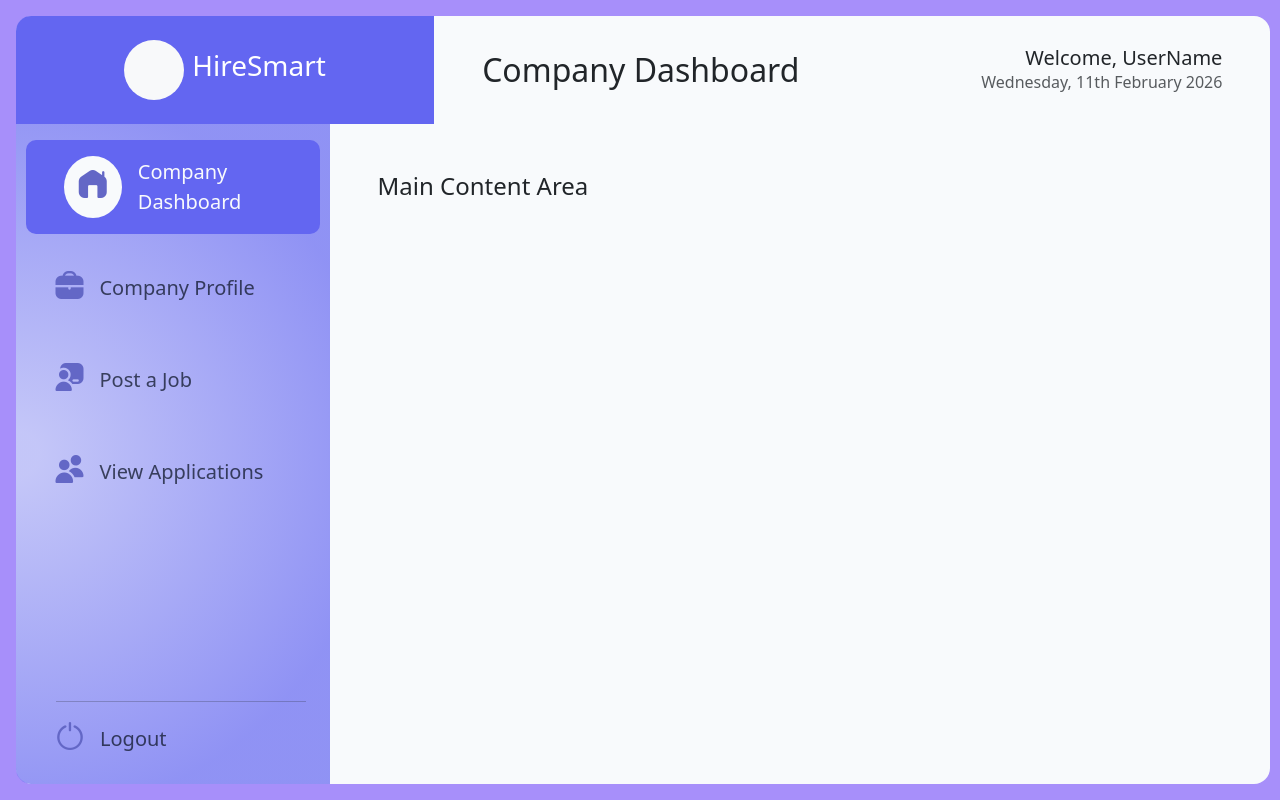
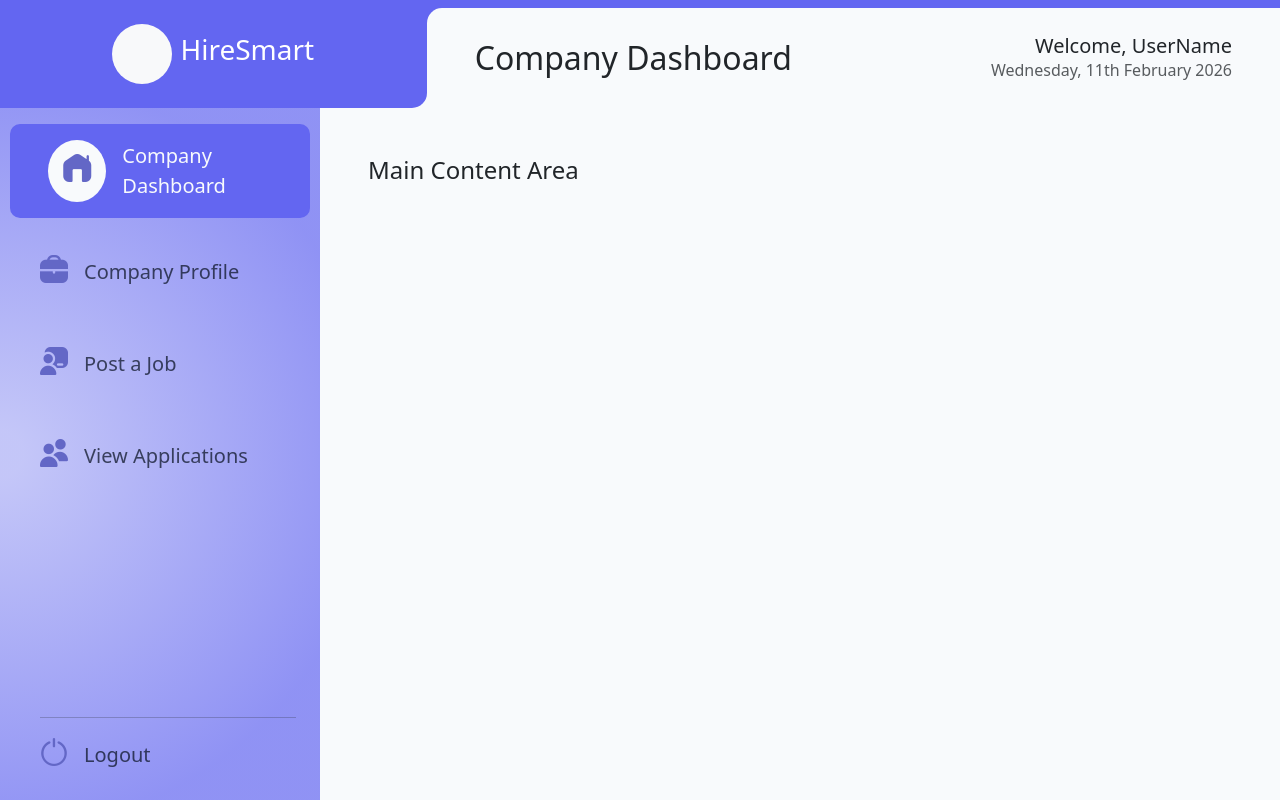
Before and after one commit to Karan-512/django-ai-recruitment-portal, a Django app: page /company/home/ in a window 1280 px wide. Run offline with Django 5.2, Linux system fonts and the light colour scheme; the visitor is signed in with stand-in values (Sample User, id 1); some libraries are stand-ins or nearby versions.

Commit message:
Company: Updated the base template

```diff
--- a/Company/templates/c-base.html
+++ b/Company/templates/c-base.html
@@ -13,18 +13,31 @@
     <link rel="stylesheet" href="https://cdn-uicons.flaticon.com/uicons-solid-rounded/css/uicons-solid-rounded.css">
 
     <link rel="stylesheet" href="{% static 'css/main.css' %}">
+
+    <style>
+        html,
+        body {
+            height: 100%;
+            overflow: hidden;
+        }
+    </style>
 </head>
 
-<body style="background-color: #A78FFA" class="p-5">
-    <div class="container-fluid rounded-4 position-fixed p-0 company-base-card">
+<body style="background-color: #A78FFA">
+    <div class="container-fluid p-0 company-base-card">
         <!-- Desktop View Header Row -->
-        <div class="row g-0 d-none d-md-flex">
-            <div
-                class="col-md-4 d-none d-md-flex align-items-center justify-content-center company-header px-5 py-4 text-white">
-                <div class="bg-light rounded-circle me-2" style="width:60px;height:60px;"></div>
-                <h3>HireSmart</h3>
+        <div class="row g-0 d-none d-md-flex" style="background-color: rgb(99 102 241);">
+            <div class="col-md-4 d-none d-md-flex align-items-center justify-content-center"
+                style="background-color: rgb(248 250 252);">
+                <div
+                    class="col-md-4 d-none d-md-flex align-items-center justify-content-center company-header w-100 h-100 px-5 py-4 text-white">
+
+                    <div class="bg-light rounded-circle me-2" style="width:60px;height:60px;"></div>
+                    <h3>HireSmart</h3>
+                </div>
             </div>
-            <div class="col-md-8 d-none d-md-flex align-items-center justify-content-between px-5 py-4">
+            <div class="col-md-8 d-none d-md-flex align-items-center justify-content-between px-5 py-4 mt-2"
+                style="background-color: rgb(248 250 252); border-top-left-radius: 15px;">
                 <h2 class="mb-0">{% block pageTitle %}{% endblock %}</h2>
                 <div class="text-end">
                     <h5 class="mb-0">Welcome, UserName</h5>
@@ -127,7 +140,7 @@
                 </div>
             </aside>
 
-            <div class="col-12 col-md-8 col-lg-9 p-5 page-content">
+            <div class="col-12 col-md-8 col-lg-9 p-5 company-page-content">
                 <h4>Main Content Area</h4>
                 {% block content %}
                 {% endblock%}
--- a/static/css/main.css
+++ b/static/css/main.css
@@ -296,19 +296,22 @@ input::-ms-clear {
     background-color: var(--bg-color);
     top: 1em;
     left: 1em;
-    height: 96vh;
-    width: 98vw;
+    height: 100vh;
+    width: 100vw;
     display: flex;
     flex-direction: column;
 }
 
 .company-base-card>.row:nth-of-type(2) {
     flex: 1;
+    display: flex;
+    /* VERY IMPORTANT */
+    min-height: 0;
 }
 
 .company-header {
     background-color: var(--secondary-color);
-    border-top-left-radius: 15px;
+    border-bottom-right-radius: 15px;
 }
 
 .company-sidebar {
@@ -317,8 +320,15 @@ input::-ms-clear {
     background: radial-gradient(circle at left center,
             color-mix(in srgb, var(--secondary-color) 35%, transparent) 5%,
             color-mix(in srgb, var(--secondary-color) 70%, transparent) 80%);
-    border-bottom-left-radius: 15px;
     height: 100%;
+    overflow: hidden;
+}
+
+.company-page-content {
+    flex: 1;
+    overflow-y: auto;
+    /* THIS is where scrolling happens */
+    min-height: 0;
 }
 
 .company-menu-item {
@@ -356,8 +366,6 @@ input::-ms-clear {
 
 #company-navbar {
     background-color: var(--secondary-color);
-    border-top-left-radius: 15px;
-    border-top-right-radius: 15px;
 }
 
 .company-nav-item a {
```
